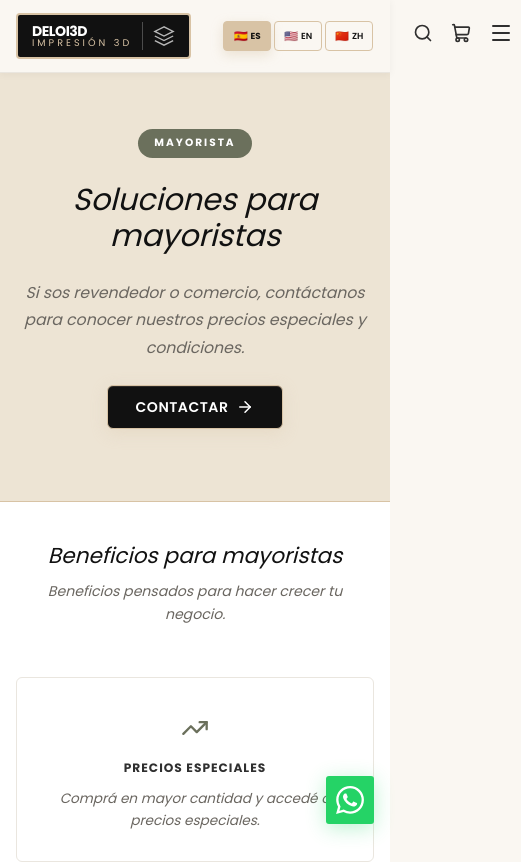
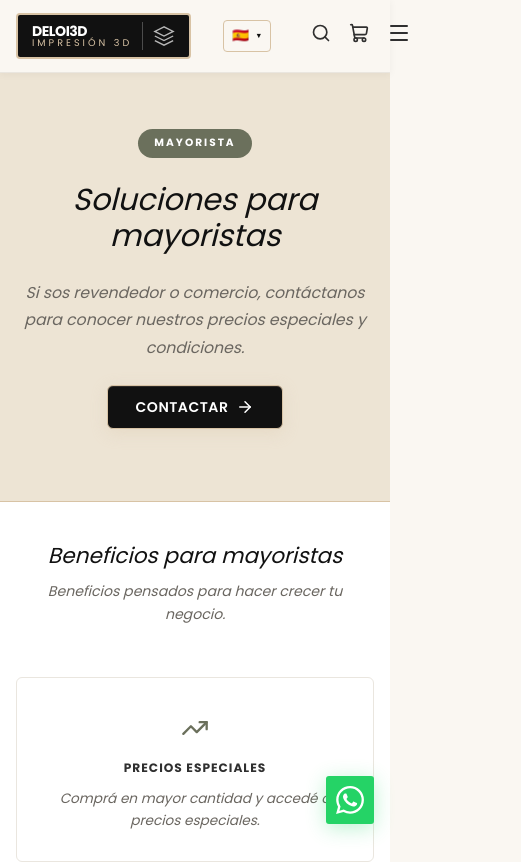
Before and after one commit to PACZKONATASHA/DELoi3D, a React (Vite) app: page /mayoristas in a window 390 px wide. Shown: the top 862 px of the page, 521 px wide, since content can reach past the window. Built offline with nearby package versions, Linux system fonts and the light colour scheme.

Commit message:
Implementar selector de idiomas responsivo con menú desplegable en móvil

```diff
--- a/src/components/LanguageSwitcher.css
+++ b/src/components/LanguageSwitcher.css
@@ -1,4 +1,10 @@
-.language-switcher {
+/* ========== CONTAINER ========== */
+.language-switcher-container {
+  position: relative;
+}
+
+/* ========== DESKTOP: 3 BOTONES EN LÍNEA ========== */
+.language-switcher-desktop {
   display: flex;
   gap: 6px;
   align-items: center;
@@ -58,9 +64,105 @@
   display: inline-block;
 }
 
-/* Tablets (768px y menores) */
+/* ========== MOBILE: MENÚ DESPLEGABLE ========== */
+.language-switcher-mobile {
+  display: none;
+  position: relative;
+}
+
+.lang-btn-mobile {
+  display: flex;
+  align-items: center;
+  justify-content: center;
+  gap: 6px;
+  background: transparent;
+  border: 1px solid var(--sand);
+  color: var(--black);
+  padding: 6px 10px;
+  border-radius: 4px;
+  cursor: pointer;
+  font-size: 0.75rem;
+  font-weight: 600;
+  transition: all 0.2s ease;
+  font-family: 'Poppins', sans-serif;
+  min-height: 36px;
+  touch-action: manipulation;
+  user-select: none;
+  -webkit-user-select: none;
+  -webkit-tap-highlight-color: transparent;
+}
+
+.lang-btn-mobile:hover {
+  background: var(--sand);
+  border-color: var(--sand);
+  box-shadow: 0 4px 12px rgba(216, 195, 165, 0.3);
+}
+
+.lang-btn-mobile.open {
+  background: var(--sand);
+  border-color: var(--sand);
+  box-shadow: 0 4px 12px rgba(216, 195, 165, 0.4);
+}
+
+.dropdown-icon {
+  font-size: 0.5rem;
+  transition: transform 0.2s ease;
+}
+
+.lang-btn-mobile.open .dropdown-icon {
+  transform: rotate(180deg);
+}
+
+/* Menú desplegable */
+.language-dropdown {
+  position: absolute;
+  top: 100%;
+  right: 0;
+  margin-top: 4px;
+  background: white;
+  border: 1px solid var(--sand);
+  border-radius: 4px;
+  box-shadow: 0 8px 24px rgba(0, 0, 0, 0.12);
+  z-index: 1000;
+  min-width: 100px;
+  overflow: hidden;
+}
+
+.dropdown-item {
+  display: flex;
+  align-items: center;
+  justify-content: flex-start;
+  gap: 8px;
+  width: 100%;
+  background: transparent;
+  border: none;
+  color: var(--black);
+  padding: 10px 12px;
+  cursor: pointer;
+  font-size: 0.75rem;
+  font-weight: 500;
+  font-family: 'Poppins', sans-serif;
+  transition: all 0.2s ease;
+  user-select: none;
+  -webkit-user-select: none;
+  -webkit-tap-highlight-color: transparent;
+  text-align: left;
+}
+
+.dropdown-item:hover {
+  background: var(--sand);
+  color: var(--black);
+}
+
+.dropdown-item:active {
+  transform: scale(0.98);
+}
+
+/* ========== RESPONSIVE ========== */
+
+/* Tablets (768px y menores) - Mantener desktop */
 @media (max-width: 768px) {
-  .language-switcher {
+  .language-switcher-desktop {
     gap: 6px;
   }
 
@@ -75,71 +177,66 @@
   }
 }
 
-/* Móviles medianos (480px a 600px) */
+/* Móviles medianos (480px a 600px) - Cambiar a mobile */
 @media (max-width: 600px) {
-  .language-switcher {
-    gap: 4px;
+  .language-switcher-desktop {
+    display: none;
   }
 
-  .lang-btn {
-    padding: 4px 8px;
-    font-size: 0.62rem;
-    min-height: 32px;
-    min-width: 50px;
+  .language-switcher-mobile {
+    display: block;
+  }
+
+  .lang-btn-mobile {
+    padding: 5px 10px;
+    font-size: 0.75rem;
+    min-height: 34px;
   }
 
   .lang-flag {
-    font-size: 0.75rem;
+    font-size: 0.9rem;
   }
 
-  .lang-code {
-    letter-spacing: 0px;
-    font-size: 0.6rem;
+  .language-dropdown {
+    margin-top: 4px;
+  }
+
+  .dropdown-item {
+    padding: 10px 12px;
+    font-size: 0.75rem;
   }
 }
 
 /* Móviles pequeños (menos de 480px) */
 @media (max-width: 480px) {
-  .language-switcher {
-    gap: 3px;
+  .language-switcher-desktop {
+    display: none;
   }
 
-  .lang-btn {
-    padding: 3px 6px;
-    font-size: 0.58rem;
-    min-height: 30px;
-    min-width: 48px;
-    gap: 3px;
+  .language-switcher-mobile {
+    display: block;
+  }
+
+  .lang-btn-mobile {
+    padding: 5px 8px;
+    font-size: 0.7rem;
+    min-height: 32px;
   }
 
   .lang-flag {
+    font-size: 0.85rem;
+  }
+
+  .dropdown-icon {
+    font-size: 0.45rem;
+  }
+
+  .language-dropdown {
+    margin-top: 3px;
+  }
+
+  .dropdown-item {
+    padding: 8px 10px;
     font-size: 0.7rem;
   }
-
-  .lang-code {
-    letter-spacing: 0px;
-    font-size: 0.55rem;
-  }
 }
-
-/* Ultra pequeños (menos de 360px) */
-@media (max-width: 360px) {
-  .language-switcher {
-    gap: 2px;
-  }
-
-  .lang-btn {
-    padding: 2px 4px;
-    font-size: 0.5rem;
-    min-height: 24px;
-    gap: 2px;
-  }
-
-  .lang-flag {
-    font-size: 0.65rem;
-  }
-
-  .lang-code {
-    font-size: 0.48rem;
-  }
-}
--- a/src/components/LanguageSwitcher.jsx
+++ b/src/components/LanguageSwitcher.jsx
@@ -1,8 +1,11 @@
 import { useLanguage } from '../context/LanguageContext';
+import { useState, useRef, useEffect } from 'react';
 import './LanguageSwitcher.css';
 
 export default function LanguageSwitcher() {
   const { language, setLanguage } = useLanguage();
+  const [isOpen, setIsOpen] = useState(false);
+  const menuRef = useRef(null);
 
   const languages = [
     { code: 'es', name: 'ES', flag: '🇪🇸' },
@@ -10,11 +13,15 @@ export default function LanguageSwitcher() {
     { code: 'zh', name: 'ZH', flag: '🇨🇳' },
   ];
 
+  const currentLanguage = languages.find((lang) => lang.code === language);
+  const otherLanguages = languages.filter((lang) => lang.code !== language);
+
   const handleLanguageChange = (code) => {
     // Limpiar y guardar el nuevo idioma
     localStorage.removeItem('language');
     localStorage.setItem('language', code);
     setLanguage(code);
+    setIsOpen(false);
 
     // Forzar recarga de página después de cambiar idioma
     setTimeout(() => {
@@ -22,8 +29,22 @@ export default function LanguageSwitcher() {
     }, 150);
   };
 
+  // Cerrar menú al hacer click fuera
+  useEffect(() => {
+    const handleClickOutside = (event) => {
+      if (menuRef.current && !menuRef.current.contains(event.target)) {
+        setIsOpen(false);
+      }
+    };
+
+    document.addEventListener('mousedown', handleClickOutside);
+    return () => document.removeEventListener('mousedown', handleClickOutside);
+  }, []);
+
   return (
-    <div className="language-switcher">
+    <div className="language-switcher-container" ref={menuRef}>
+      {/* Desktop: mostrar 3 botones en línea */}
+      <div className="language-switcher-desktop">
         {languages.map((lang) => (
           <button
             key={lang.code}
@@ -36,5 +57,33 @@ export default function LanguageSwitcher() {
           </button>
         ))}
       </div>
+
+      {/* Mobile: mostrar menú desplegable con bandera */}
+      <div className="language-switcher-mobile">
+        <button
+          className={`lang-btn-mobile ${isOpen ? 'open' : ''}`}
+          onClick={() => setIsOpen(!isOpen)}
+          title={currentLanguage?.name}
+        >
+          <span className="lang-flag">{currentLanguage?.flag}</span>
+          <span className="dropdown-icon">▼</span>
+        </button>
+
+        {isOpen && (
+          <div className="language-dropdown">
+            {otherLanguages.map((lang) => (
+              <button
+                key={lang.code}
+                className="dropdown-item"
+                onClick={() => handleLanguageChange(lang.code)}
+              >
+                <span className="lang-flag">{lang.flag}</span>
+                <span className="lang-code">{lang.name}</span>
+              </button>
+            ))}
+          </div>
+        )}
+      </div>
+    </div>
   );
 }
```
Lines whose indentation alone changed are shown as unchanged.
